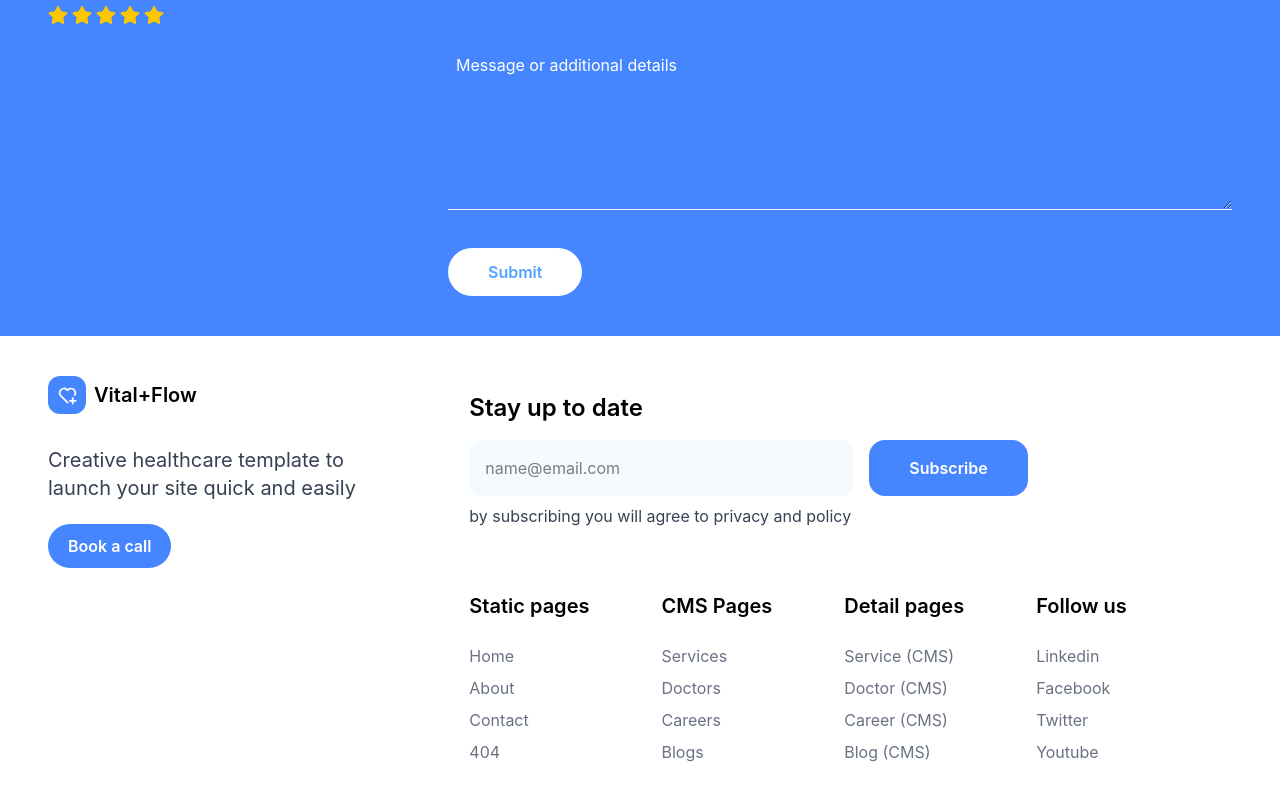
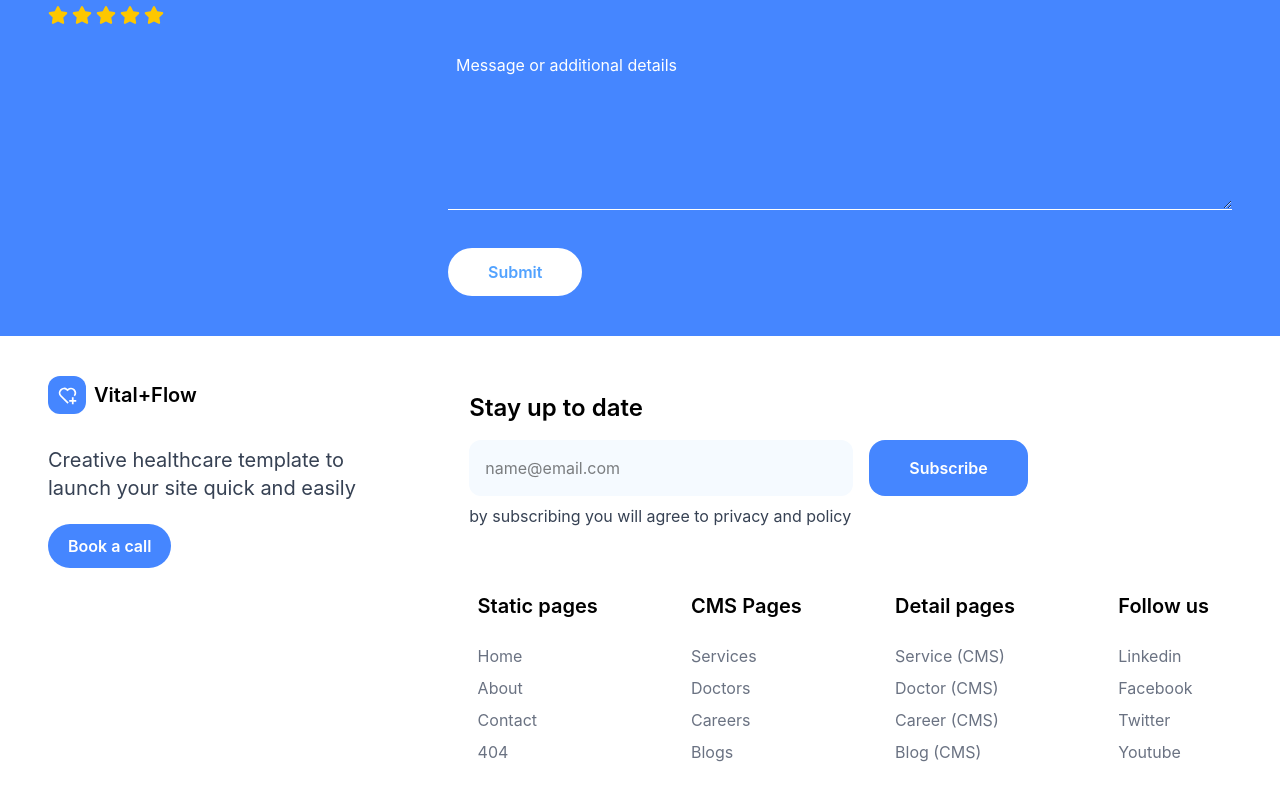
Before and after one commit to hamdard-coder/vitalflow, a React (Vite) app: page / in a window 1280 px wide. Shown: the part 3940-4740 px from the top of the page. Built offline with nearby package versions, Linux system fonts and the light colour scheme.

Commit message:
add more changess

```diff
--- a/src/components/Footer/Footer.jsx
+++ b/src/components/Footer/Footer.jsx
@@ -45,7 +45,7 @@ const Footer = () => {
             </p>
 
             <div>
-              <div className="py-16 flex md:gap-18 lg:gap-18">
+              <div className="py-16 grid grid-cols-2 gap-2 place-items-center md:grid-cols-4 lg:grid-cols-4 md:gap-18 lg:gap-18">
                 <div className="flex flex-col gap-2 text-gray-500">
                   <h3 className="pb-4 font-semibold text-xl text-black">
                     Static pages
```
